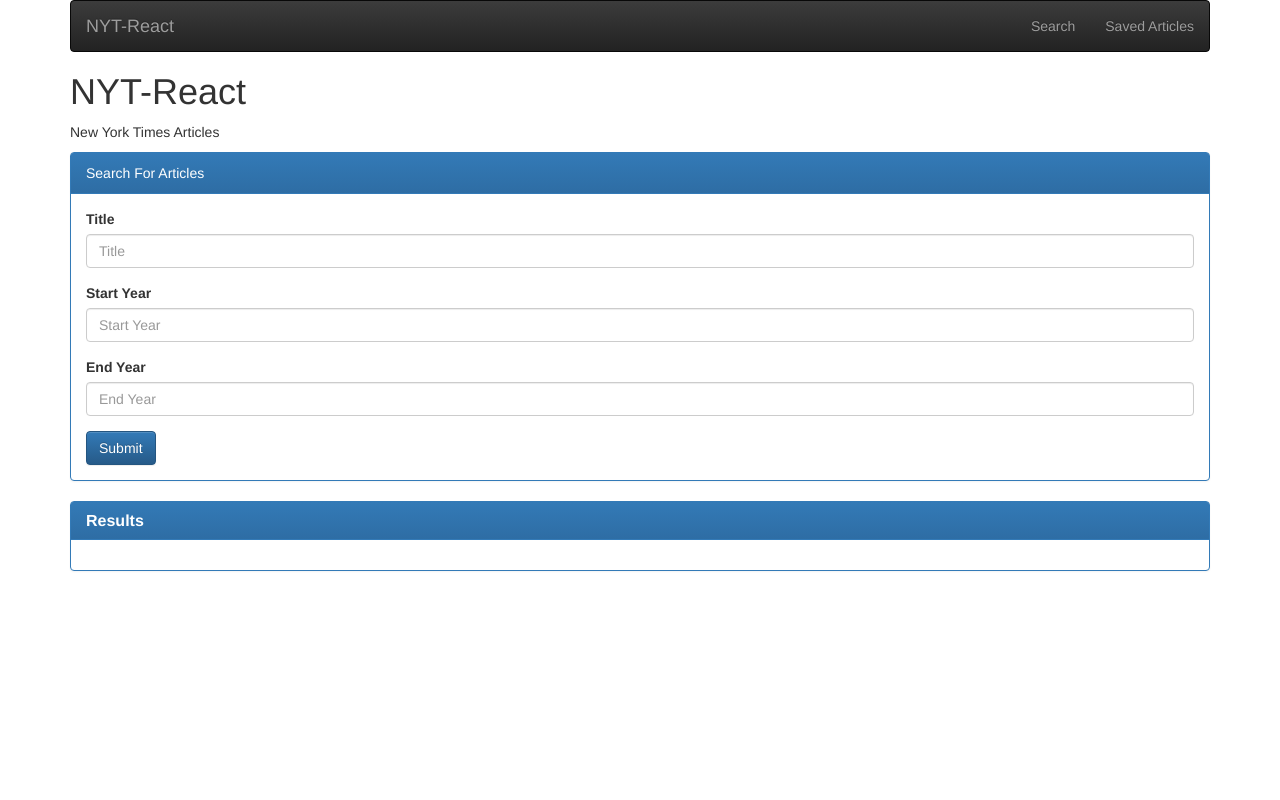
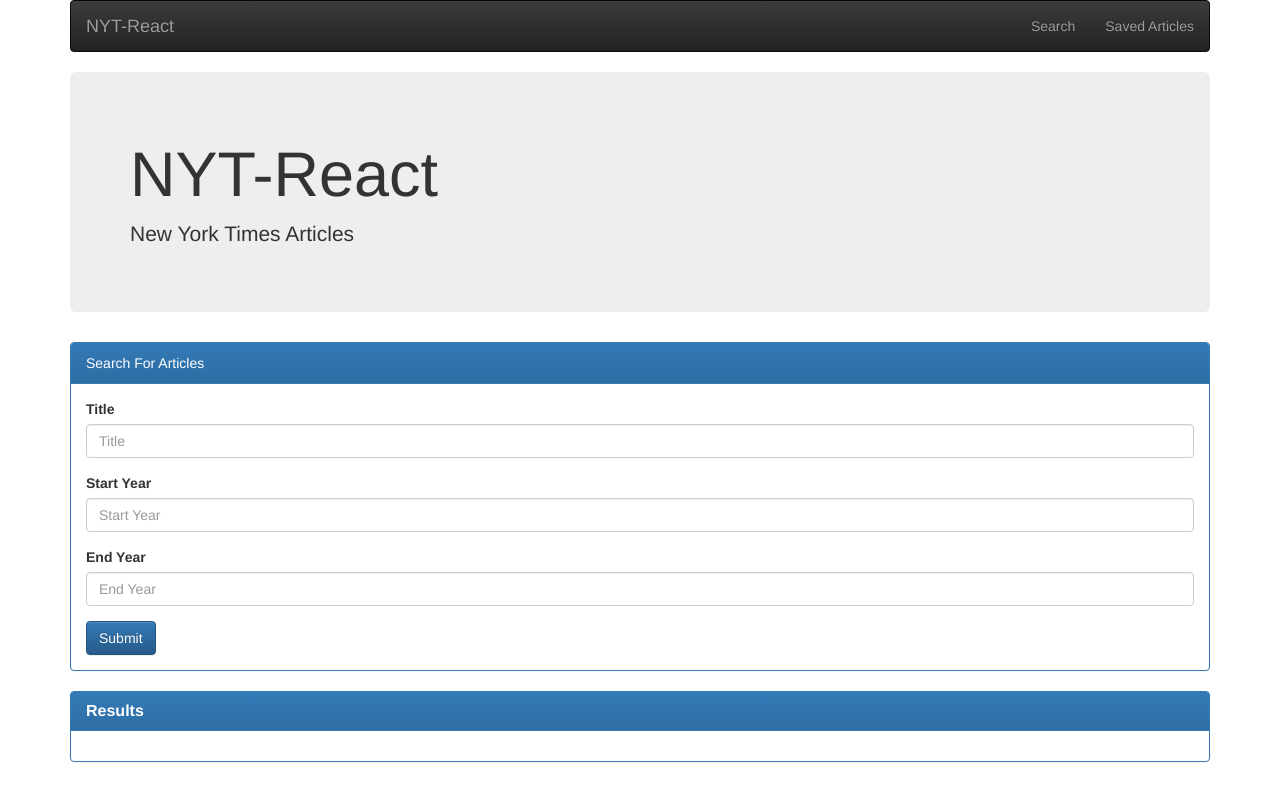
Before and after one commit to Cants820/NYT-React, a React (Create React App) app in the folder client/: page / in a window 1280 px wide. Built offline with nearby package versions, Linux system fonts and the light colour scheme; the HTML template or start-up script is replaced by a standard one.

Commit message:
it workssss

```diff
--- a/client/src/components/Main/Main.js
+++ b/client/src/components/Main/Main.js
@@ -18,7 +18,7 @@
   </nav>
 
   <div>
-    <div className='Jumbotron'>
+    <div className='jumbotron'>
     <h1>NYT-React</h1>
     <p>New York Times Articles</p>
     </div>
```
